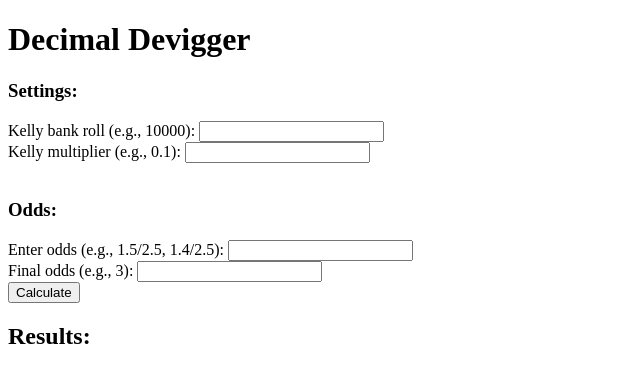
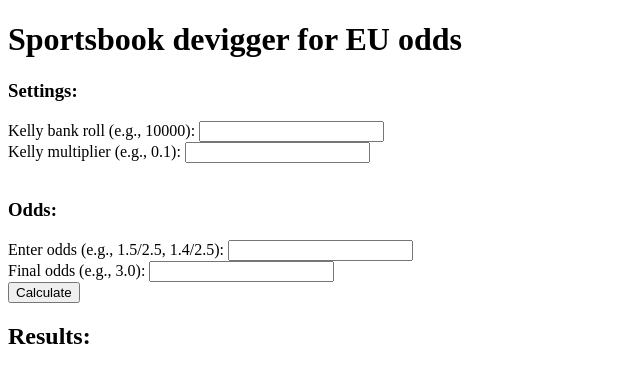
Before and after one commit to jurajvitalis/devigger-eu, a Flask app: page / in a window 1280 px wide. Shown: the top 383 px of the page, without its empty margins (0-640 px from the left). Run offline with Flask 3, Linux system fonts and the light colour scheme.

Commit message:
Change title, update readme

```diff
--- a/source/app.py
+++ b/source/app.py
@@ -163,7 +163,7 @@ def calculate_multiplicative_method(legs_odds, legs_probs, margins, final_odds,
 
 
 if __name__ == "__main__":
-    # Run in localhost
+    # # Run in localhost
     # app.run(debug=True)
 
     # Run in hosting
--- a/templates/index.html
+++ b/templates/index.html
@@ -6,7 +6,7 @@
     <title>Decimal Devigger</title>
 </head>
 <body>
-    <h1>Decimal Devigger</h1>
+    <h1>Sportsbook devigger for EU odds</h1>
     <form method="POST">
         <h3>Settings:</h3>
         <label for="kelly_budget">Kelly bank roll (e.g., 10000):</label>
@@ -20,7 +20,7 @@
         <label for="odds_input">Enter odds (e.g., 1.5/2.5, 1.4/2.5):</label>
         <input type="text" id="odds_input" name="odds_input" value="{{ odds_input or '' }}" required>
         <br>
-        <label for="final_odds">Final odds (e.g., 3):</label>
+        <label for="final_odds">Final odds (e.g., 3.0):</label>
         <input type="text" id="final_odds" name="final_odds" value="{{ final_odds or '' }}" required>
         <br>
         <button type="submit">Calculate</button>
```
Also changed, not shown: readme.md.
